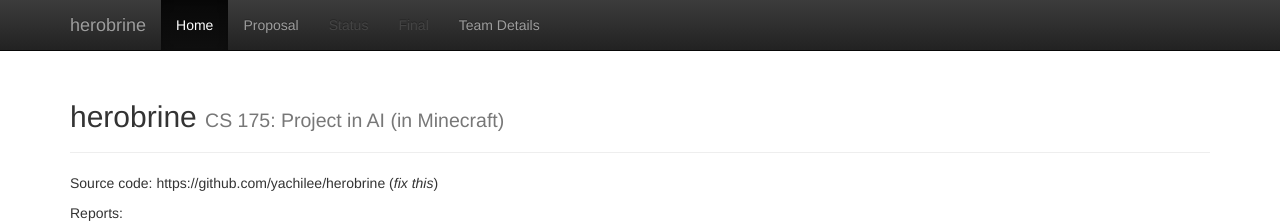
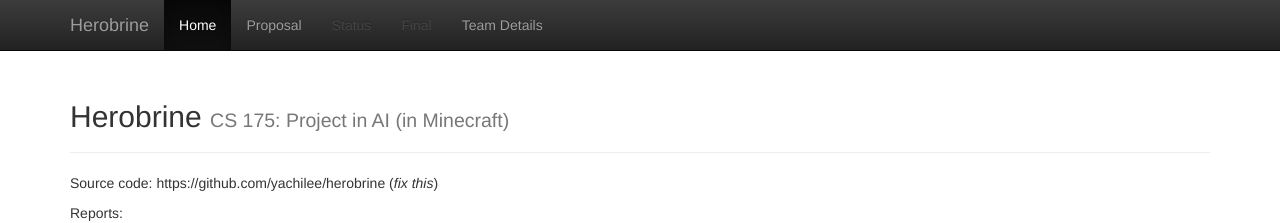
Before and after one commit to ETTOTW/Herobrine, a Jekyll site: the page built from docs/index.md, in a window 1280 px wide. Shown: the top 223 px of the page. Built offline with Jekyll 4.4.1, drawn with Linux system fonts in a browser that asks for light colours; formulas are drawn with MathJax 3.

```diff
--- a/docs/_config.yml
+++ b/docs/_config.yml
@@ -1,7 +1,7 @@
 ###########
 # site.title
 
-title:    'herobrine'
+title:    'Herobrine'
 subtitle: 'CS 175: Project in AI (in Minecraft)'
 
 
```
